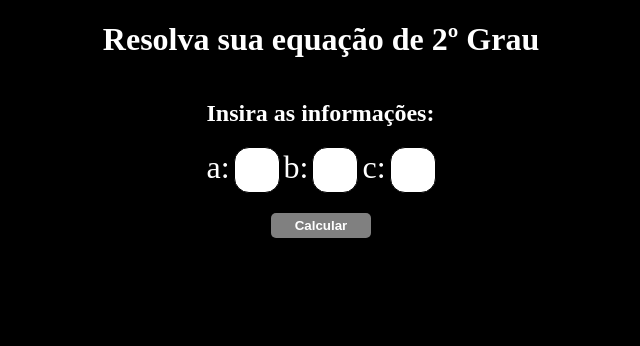
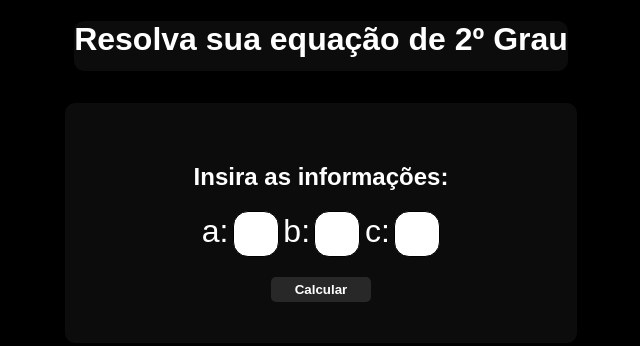
Before and after one commit to Lu2-2/Equa-o-de-2-grau, a plain HTML site: page index.html in a window 1280 px wide. Shown: the whole page, without its empty margins (319-959 px from the left). Drawn offline with Linux system fonts and the light colour scheme; a web font is replaced by a local one.

Commit message:
Arummado

```diff
--- a/script.js
+++ b/script.js
@@ -5,7 +5,7 @@ function calcular(){
 
     // Aviso caso não tenha nada
     if(a, b, c == ""){
-        alert('Não deixa as caixas vazias');
+        alert('Não deixe as caixas vazias');
         return
     }
 
--- a/style.css
+++ b/style.css
@@ -1,3 +1,5 @@
+@import url('https://fonts.googleapis.com/css2?family=Parkinsans:wght@300..800&family=Sigmar&family=Sour+Gummy:ital,wght@0,100..900;1,100..900&display=swap');
+
 body{
     display: flex;
     flex-direction: column;
@@ -6,6 +8,13 @@ body{
     margin: 0px;
     color: white;
     background-color: black;
+    font-family: "Parkinsans", sans-serif;
+}
+
+header h1{
+    background-color: rgb(12, 12, 12);
+    height: 50px;
+    border-radius: 10px;
 }
 
 .calculo .btn{
@@ -14,6 +23,18 @@ body{
     flex-direction: column;
     justify-content: center;
     align-items: center;
+}
+
+main{
+    background-color: rgb(12, 12, 12);
+    width: 40vw;
+    height: 30vh;
+    border-radius: 10px;
+    margin-top: 10px;
+    display: flex;
+    justify-content: center;
+    align-items: center;
+    flex-direction: column;
 }
 
 main .calculo input{
@@ -27,15 +48,20 @@ main .calculo input{
     text-align: center;
 }
 
-button{
+.btn button{
     width: 100px;
     height: 25px;
     font-weight: 800;
     border: none;
     border-radius: 5px;
     color: white;
-    background-color: gray;
+    background-color: rgb(40, 40, 40);
     cursor: pointer;
+}
+
+.btn button:hover{
+    background-color: rgb(50, 50, 50);
+    transition: ease-in 0.2s;
 }
 
 input[type=number]::-webkit-inner-spin-button{
```
